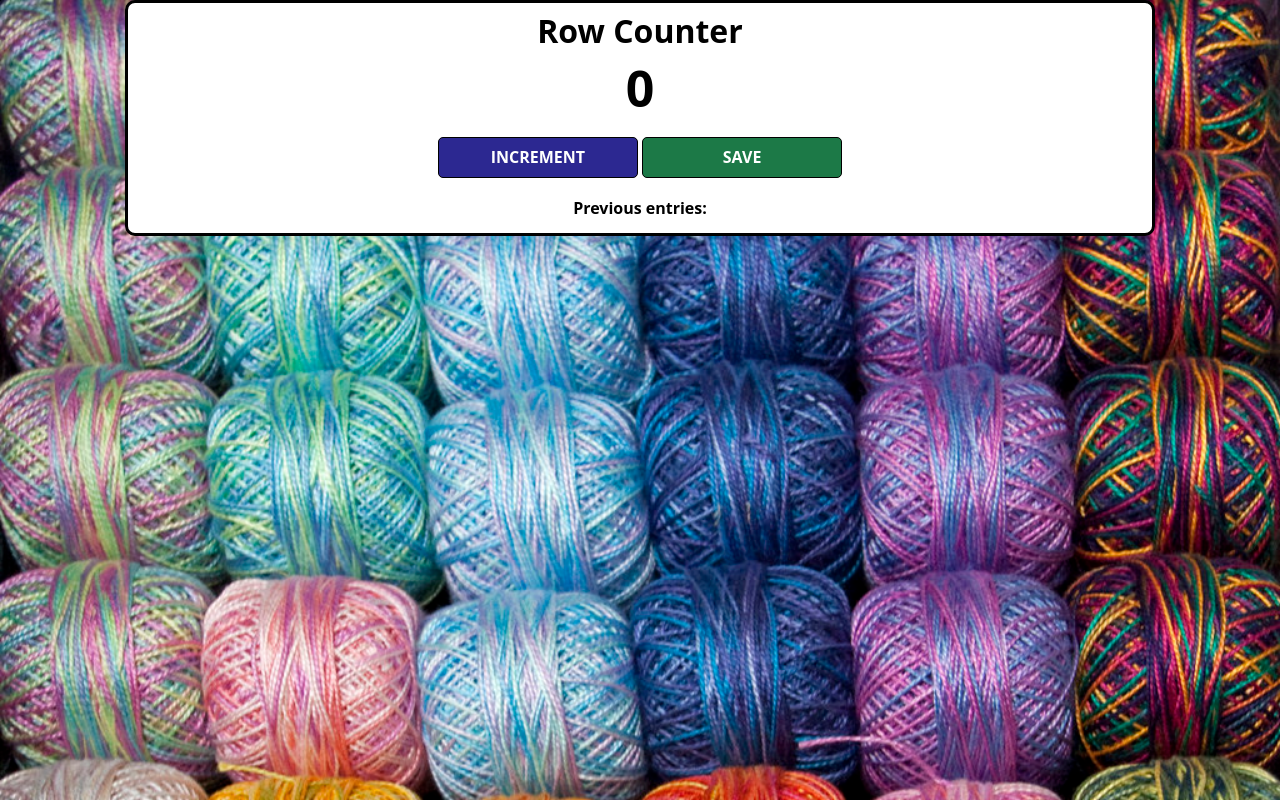
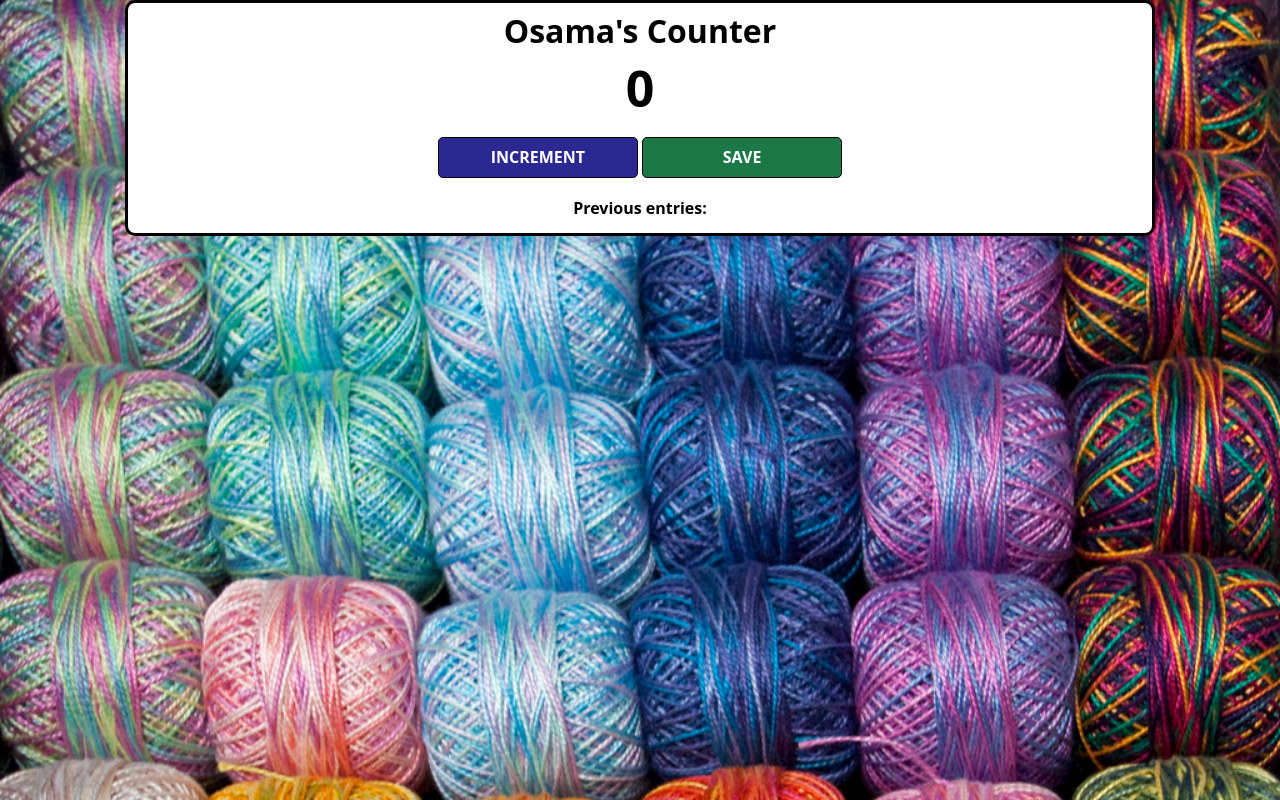
Before and after one commit to owdaher/LearningJS, a website built with Vite: page index.html in a window 1280 px wide. Built offline with nearby package versions, Linux system fonts and the light colour scheme.

Commit message:
Update index.html
changed title

```diff
--- a/index.html
+++ b/index.html
@@ -4,7 +4,7 @@
     </head>
     <body>
         <div class="container">
-            <h1>Row Counter</h1>
+            <h1>Osama's Counter</h1>
             <h2 id="count-el">0</h2>
             <button id="increment-btn" onclick="increment()">INCREMENT</button>
             <button id="save-btn" onclick="save()">SAVE</button>
```
